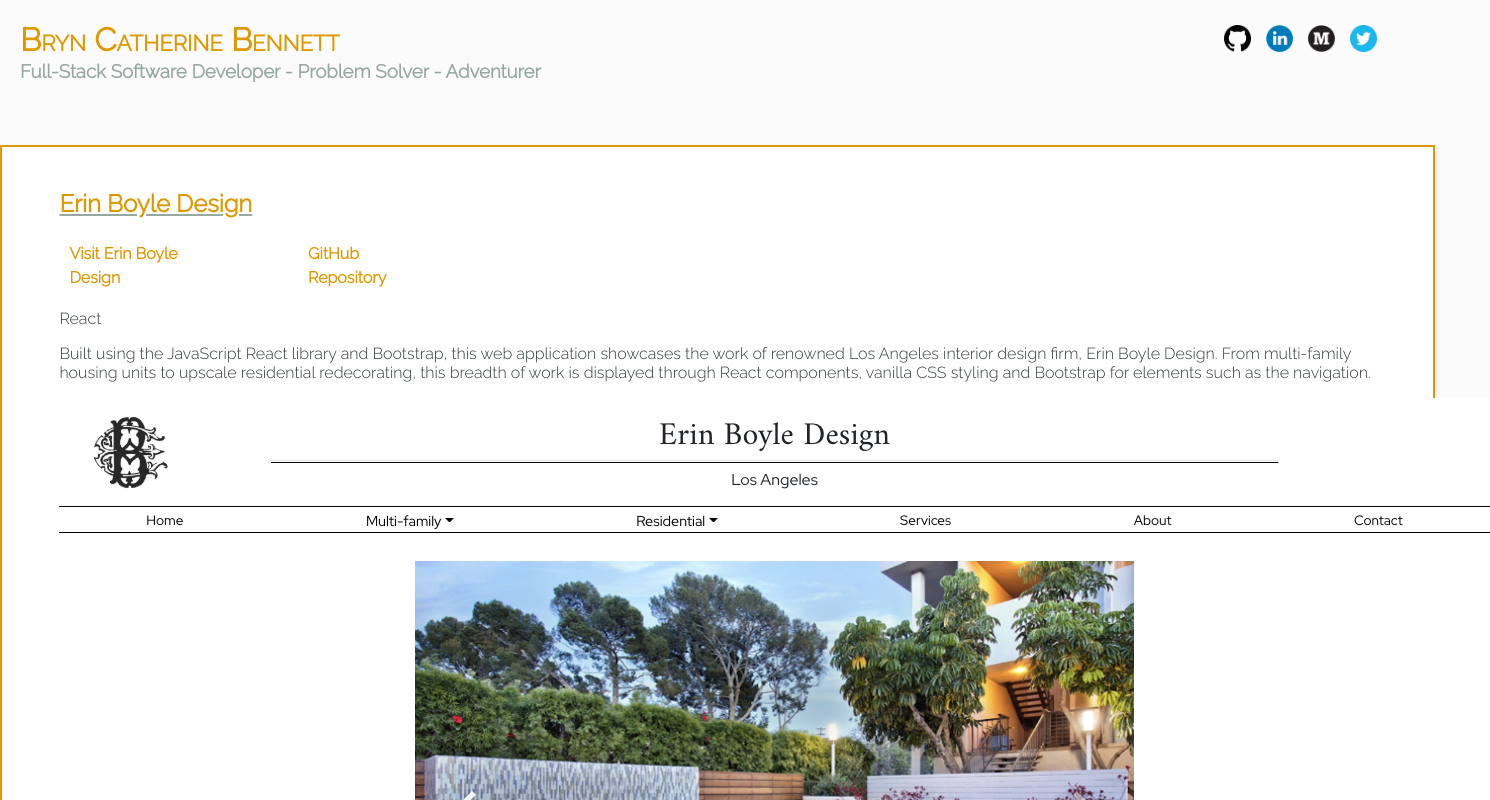
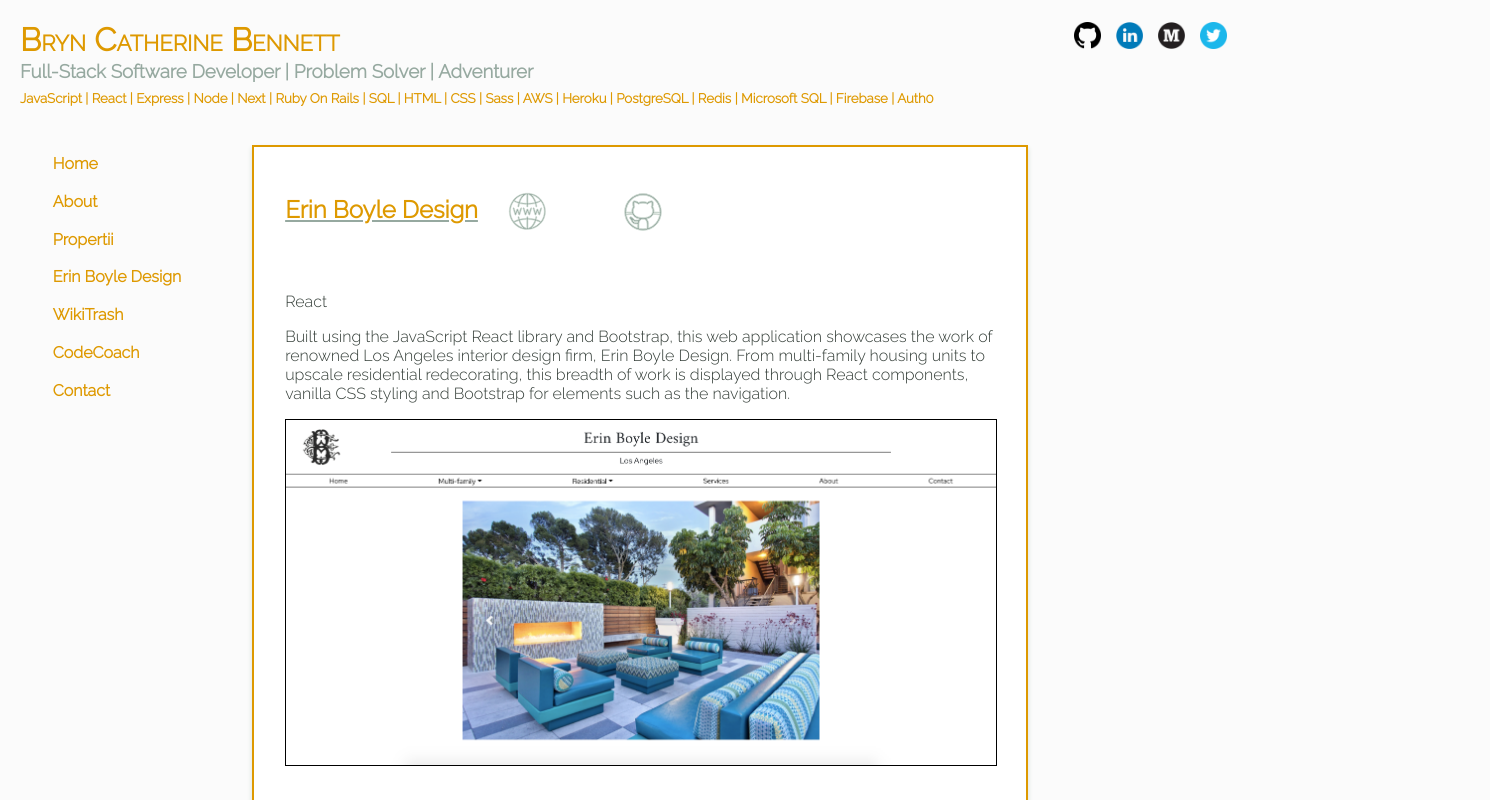
Before and after one commit to bbennett7/portfolio, a React (Create React App) app: page /erinboyledesign in a window 1280 px wide. Shown: the top 800 px of the page, 1490 px wide, since content can reach past the window. Built offline with nearby package versions, Linux system fonts and the light colour scheme.

Commit message:
Routing, icons, styling fix

```diff
--- a/src/components/CodeCoach.js
+++ b/src/components/CodeCoach.js
@@ -1,13 +1,17 @@
 import React, { Component } from 'react';
+import {ReactComponent as Github} from '../../src/images/icons8-github.svg';
+import {ReactComponent as Web} from '../../src/images/icons8-website.svg';
 
 export default class CodeCoach extends Component {
     render() {
         return(
             <div className="Code-Coach">
+                <div className="componentHeaderWrapper">
                 <h2 className="Page-header">CodeCoach</h2>
-                <h4><a href="https://code-coach-app.herokuapp.com" className="App-link" target="blank">Visit CodeCoach</a></h4>
-                <h4><a href="https://github.com/bbennett7/codecoach" className="App-link" target="blank">GitHub Repository</a></h4>
-                <p>Ruby on Rails, JavaScript</p>
+                <a href="https://code-coach-app.herokuapp.com" className="App-link" target="blank"><Web className='linkIcon' /></a>
+                <a href="https://github.com/bbennett7/codecoach" className="App-link" target="blank"><Github className='linkIcon' /></a>
+                </div>
+                <p>JavaScript, Ruby on Rails</p>
                 <p>Inspired by the idea that, with a little guidance in traversing the world of open source resources, the opportunity to learn software engineering can be available to students from all over the globe and all walks of life, CodeCoach is a web application that allows students to connect with software engineers for mentorship in this very area.</p>
 
                 <p>When a student signs up, she can view and select an unpaired software engineer to be her coach based on the engineer's experience, programming languages, GitHub, and location. This relationship is made possible through a self-referential join table on the back-end. Once the selection is made, the coach can upload links to open source materials based on a student's interests and experience level, creating a custom curriculum tailored to the student's needs.</p>
--- a/src/components/EBDesign.js
+++ b/src/components/EBDesign.js
@@ -1,16 +1,20 @@
 import React, { Component } from 'react';
-import EBDesignImg from '../images/EB-Design.png'
+import EBDesignImg from '../images/EB-Design.png';
+import {ReactComponent as Github} from '../../src/images/icons8-github.svg';
+import {ReactComponent as Web} from '../../src/images/icons8-website.svg';
 
 export default class EBDesign extends Component {
     render() {
         return(
             <div className="EB-Design">
-                <h2 className="Page-header">Erin Boyle Design</h2>
-                <h4><a href="https://www.erinboyledesign.com/" className="App-link" target="blank">Visit Erin Boyle Design</a></h4>
-                <h4><a href="https://github.com/bbennett7/ebdesign" className="App-link" target="blank">GitHub Repository</a></h4>
+                <div className='componentHeaderWrapper'>
+                    <h2 className="Page-header">Erin Boyle Design</h2>
+                    <a href="https://www.erinboyledesign.com/" target="blank"><Web className='linkIcon' /></a>
+                    <a href="https://github.com/bbennett7/ebdesign" target="blank"><Github className='linkIcon' /></a>
+                </div>
                 <p>React</p>
                 <p>Built using the JavaScript React library and Bootstrap, this web application showcases the work of renowned Los Angeles interior design firm, Erin Boyle Design. From multi-family housing units to upscale residential redecorating, this breadth of work is displayed through React components, vanilla CSS styling and Bootstrap for elements such as the navigation.</p>
-                <img src={EBDesignImg} id="EB-Design" />
+                <img src={EBDesignImg} className="projectImg" />
             </div>
         )
     }
--- a/src/components/Header.js
+++ b/src/components/Header.js
@@ -10,7 +10,8 @@
             <div className="Header">
                 <div className="Title">
                     <h1 id="Header">Bryn Catherine Bennett</h1>
-                    <h3 id="Sub-header">Full-Stack Software Developer - Problem Solver - Adventurer</h3>
+                    <h3 id="Sub-header">Full-Stack Software Developer | Problem Solver | Adventurer</h3>
+                    <h5 id="Tech-list">JavaScript | React | Express | Node | Next | Ruby On Rails | SQL | HTML | CSS | Sass | AWS | Heroku | PostgreSQL | Redis | Microsoft SQL | Firebase | Auth0</h5>
                 </div>
 
                 <div className="Social-icons">
--- a/src/components/Menu.js
+++ b/src/components/Menu.js
@@ -50,13 +50,13 @@
             <div className="Menu">
                 <h4 onClick={this.menuDisplay} id="Mobile-menu">Menu</h4>
                 <div className="Menu-links" id={this.state.mobileDisplay}>
-                    <h4 onClick={this.handleOnClick}> <Link to="/home" className={this.getClass("home")}>Home</Link> </h4>
-                    <h4 onClick={this.handleOnClick}> <Link to="/about" className={this.getClass("about")}>About</Link></h4>
-                    <h4 onClick={this.handleOnClick}> <Link to="/erinboyledesign" className={this.getClass("erinboyledesign")}>Erin Boyle Design</Link> </h4>
-                    <h4 onClick={this.handleOnClick}> <Link to="/wikitrash" className={this.getClass("wikitrash")}>WikiTrash</Link> </h4>
-                    <h4 onClick={this.handleOnClick}> <Link to="/codecoach" className={this.getClass("codecoach")}>CodeCoach</Link> </h4>
-                    <h4 onClick={this.handleOnClick}> <Link to="/bucketlist" className={this.getClass("bucketlist")}>BucketList</Link> </h4>
-                    <h4 onClick={this.handleOnClick}> <Link to="/contact" className={this.getClass("contact")}>Contact</Link> </h4>
+                    <h4 onClick={this.handleOnClick}> <Link to="/home" className={`${this.getClass("home")} menuLink`}>Home</Link> </h4>
+                    <h4 onClick={this.handleOnClick}> <Link to="/about" className={`${this.getClass("about")} menuLink`}>About</Link></h4>
+                    <h4 onClick={this.handleOnClick}> <Link to="/propertii" className={`${this.getClass("propertii")} menuLink`}>Propertii</Link> </h4>
+                    <h4 onClick={this.handleOnClick}> <Link to="/erinboyledesign" className={`${this.getClass("erinboyledesign")} menuLink`}>Erin Boyle Design</Link> </h4>
+                    <h4 onClick={this.handleOnClick}> <Link to="/wikitrash" className={`${this.getClass("wikitrash")} menuLink`}>WikiTrash</Link> </h4>
+                    <h4 onClick={this.handleOnClick}> <Link to="/codecoach" className={`${this.getClass("codecoach")} menuLink`}>CodeCoach</Link> </h4>
+                    <h4 onClick={this.handleOnClick}> <Link to="/contact" className={`${this.getClass("contact")} menuLink`}>Contact</Link> </h4>
                 </div>
              </div>
         )
--- a/src/components/WikiTrash.js
+++ b/src/components/WikiTrash.js
@@ -1,14 +1,18 @@
 import React, { Component } from 'react';
+import {ReactComponent as Github} from '../../src/images/icons8-github.svg';
+import {ReactComponent as Web} from '../../src/images/icons8-website.svg';
 
 export default class WikiTrash extends Component {
     render() {
         return(
             <div className="Wiki-trash">
+                <div className='componentHeaderWrapper'>
                 <h2 className="Page-header">Wikitrash</h2>
-                <h4><a href="https://wikitrash.herokuapp.com" className="App-link" target="blank">Visit WikiTrash</a></h4>
-                <h4><a href="https://github.com/bbennett7/wikitrash" className="App-link" target="blank">GitHub Repository (Front End)</a></h4>
-                <h4><a href="https://github.com/bbennett7/developer-wikitrash" className="App-link" target="blank">GitHub Repository (API)</a></h4>
-                <p>Ruby on Rails, React, Redux</p>
+                <a href="https://wikitrash.herokuapp.com" target="blank"><Web className='linkIcon' /></a>
+                <a href="https://github.com/bbennett7/wikitrash" target="blank"><Github className='linkIcon' /> (Frontend)</a>
+                <a href="https://github.com/bbennett7/developer-wikitrash" target="blank"><Github className='linkIcon' /> (Backend)</a>
+                </div>
+                <p>React, Redux, Ruby on Rails, PostgreSQL</p>
                 <p>WikiTrash is a resource that gathers and provides information on the responsible disposal of different materials. Users can contribute information on these responsible disposal guidelines, vote on the quality and accuracy of information provided by other users, and search the database for information.</p>
                 <p>The front-end is built as a single-page web application using React and Redux, which consumes a separate Ruby on Rails back-end API. The application uses React components and containers, and the Redux store updates in sync with database updates, creating a fluid user experience.</p>
 
--- a/src/index.js
+++ b/src/index.js
@@ -7,7 +7,7 @@
 import EBDesign from './components/EBDesign';
 import WikiTrash from './components/WikiTrash';
 import CodeCoach from './components/CodeCoach';
-import Bucketlist from './components/Bucketlist';
+import Propertii from './components/Propertii';
 import Contact from './components/Contact';
 import { BrowserRouter as Router, Route, Render } from 'react-router-dom';
 import * as serviceWorker from './serviceWorker';
@@ -22,7 +22,7 @@
             <Route exact path="/erinboyledesign" component={EBDesign} />
             <Route exact path="/wikitrash" component={WikiTrash} />
             <Route exact path="/codecoach" component={CodeCoach} />
-            <Route exact path="/bucketlist" component={Bucketlist} />
+            <Route exact path="/propertii" component={Propertii} />
             <Route exact path="/contact" component={Contact} />
         </React.Fragment>
     </Router>,
```
